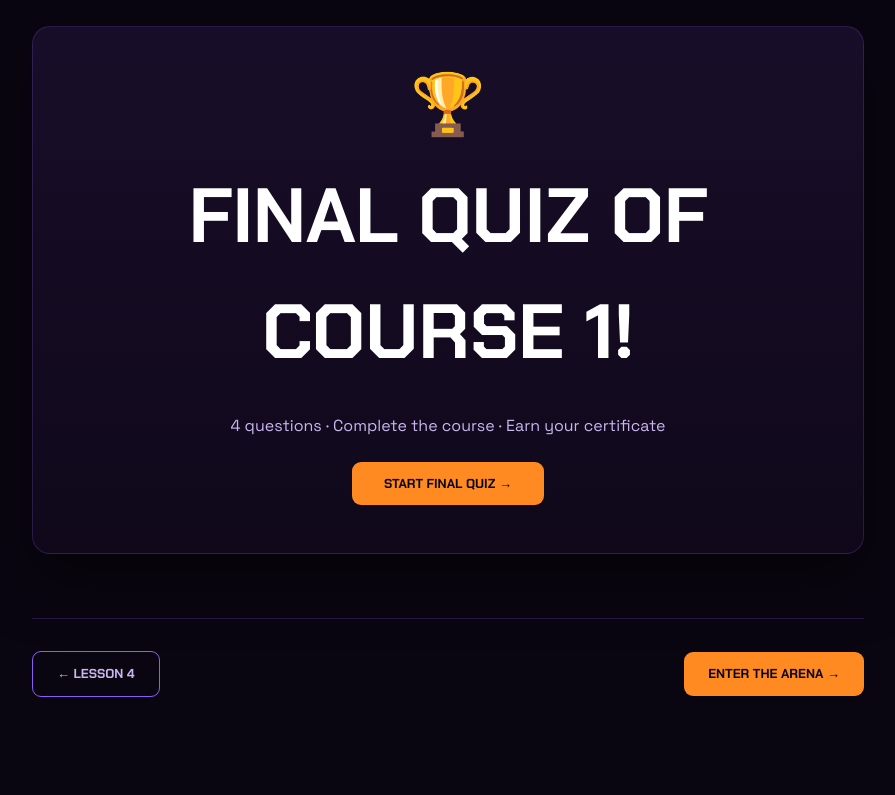
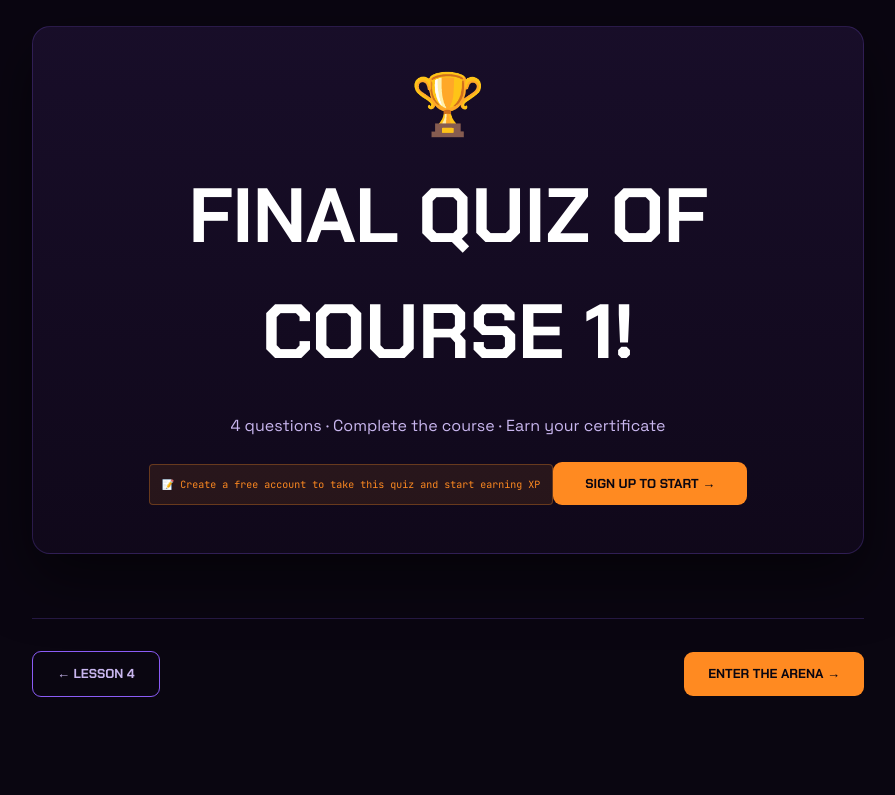
Before and after one commit to JonathanAilah/ailah-vibe, a Next.js app: page /learn/lesson-5 in a window 1280 px wide. Shown: the part 4201-4996 px from the top of the page, without its empty margins (192-1087 px from the left). Built offline with nearby package versions, Linux system fonts and the light colour scheme.

Commit message:
Integrate login check for final quiz access
Added isLoggedIn state to manage quiz access based on user login status.

```diff
--- a/app/learn/lesson-5/page.tsx
+++ b/app/learn/lesson-5/page.tsx
@@ -57,7 +57,7 @@ const quizQuestions = [
 ]
 
 export default function Lesson5() {
-  const { awardXP } = useAppContext()
+  const { awardXP, isLoggedIn } = useAppContext()
   const [currentQuestion, setCurrentQuestion] = useState(0)
   const [selectedAnswer, setSelectedAnswer] = useState<number | null>(null)
   const [showExplanation, setShowExplanation] = useState(false)
@@ -287,8 +287,13 @@ export default function Lesson5() {
             <div className="text-6xl">🏆</div>
             <h3 className="text-2xl font-chakra font-bold text-white">Final quiz of Course 1!</h3>
             <p className="text-lavender-muted">4 questions · Complete the course · Earn your certificate</p>
-            <button onClick={() => setQuizStarted(true)} className="px-8 py-3 rounded-sm bg-orange-primary text-ink font-chakra font-bold text-sm uppercase transition-all hover:shadow-orange-glow-hover hover:-translate-y-0.5">
-              START FINAL QUIZ →
+            {!isLoggedIn && (
+              <p className="text-xs font-mono text-orange-primary bg-orange-primary/10 border border-orange-primary/30 rounded p-3 inline-block mb-2">
+                📝 Create a free account to take this quiz and start earning XP
+              </p>
+            )}
+            <button onClick={() => { if (!isLoggedIn) { window.location.href = '/login'; return } setQuizStarted(true) }} className="px-8 py-3 rounded-sm bg-orange-primary text-ink font-chakra font-bold text-sm uppercase transition-all hover:shadow-orange-glow-hover hover:-translate-y-0.5">
+              {isLoggedIn ? 'START FINAL QUIZ →' : 'SIGN UP TO START →'}
             </button>
           </div>
         ) : quizComplete ? (
```
